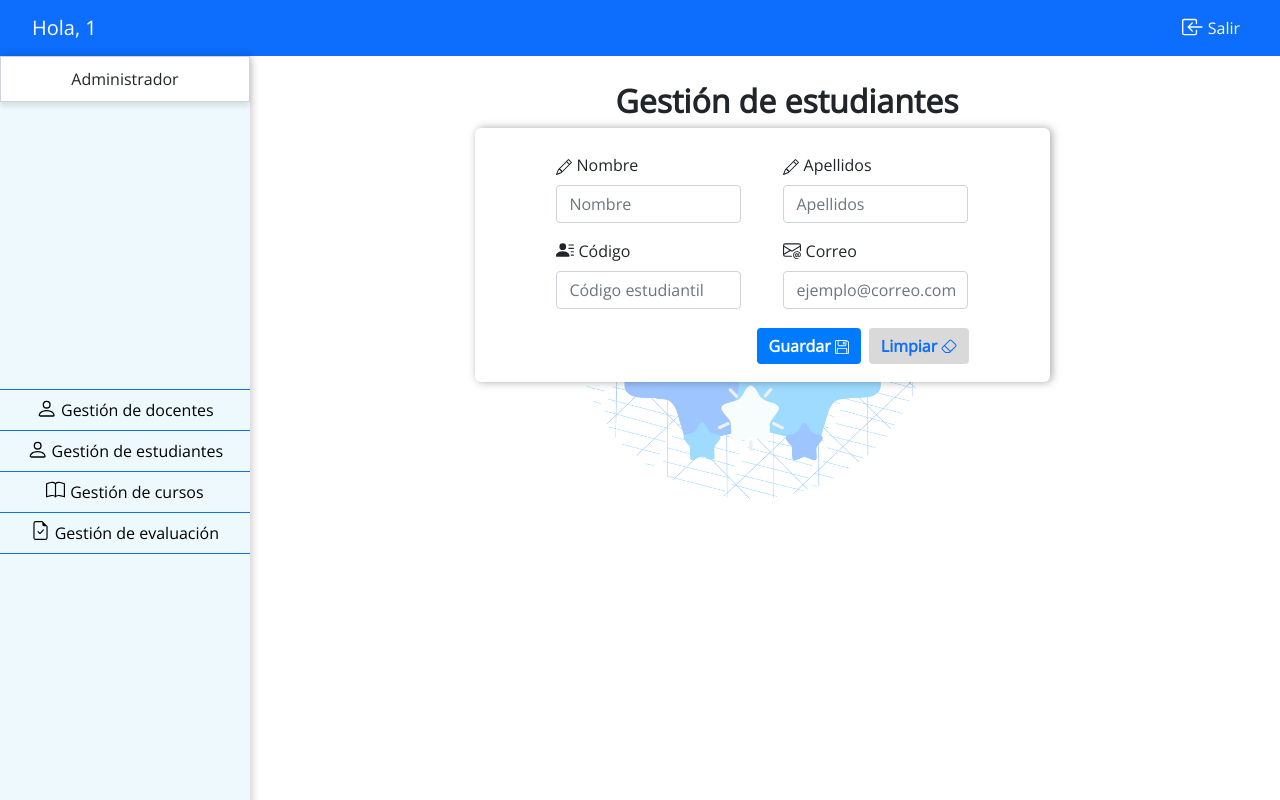
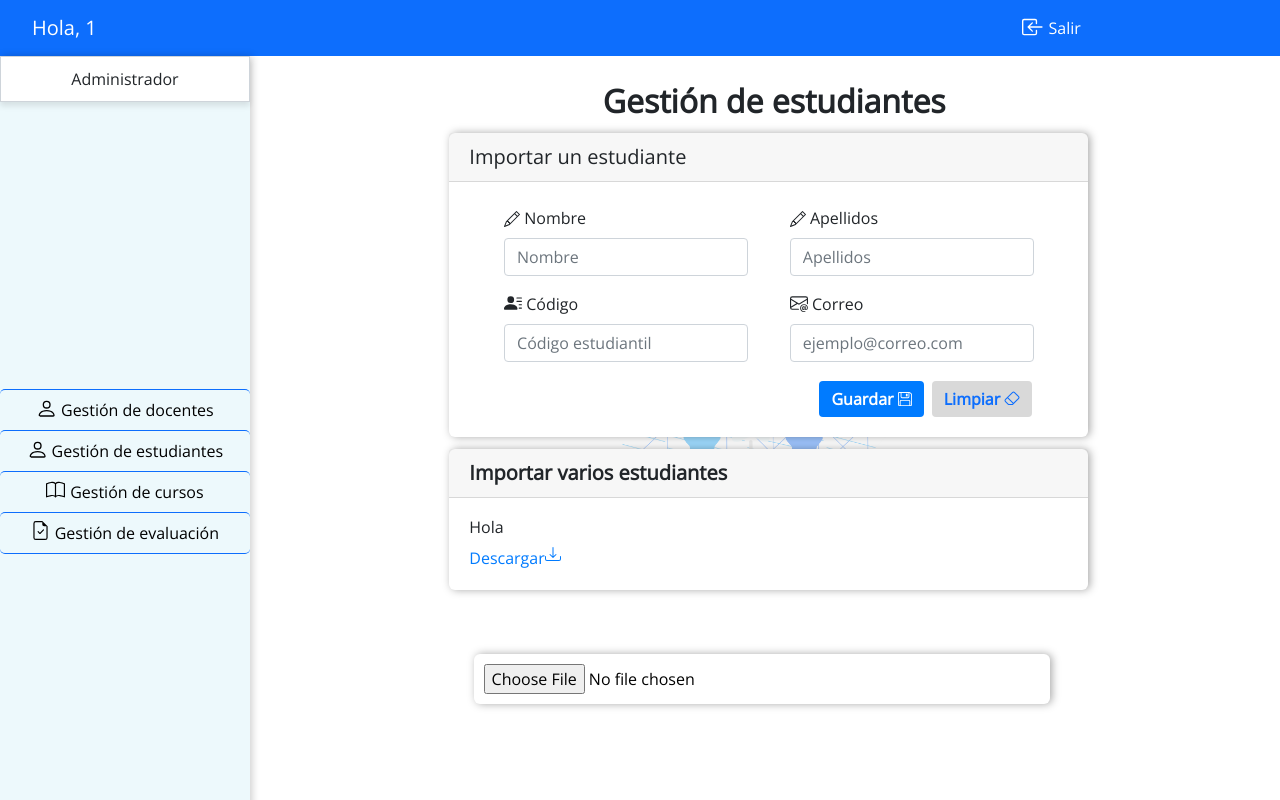
Before and after one commit to HenaoGiordy/team-eval, a Django app: page /administrador/gestion_de_estudiantes in a window 1280 px wide. Run offline with Django 5.2, Linux system fonts and the light colour scheme; a user stored in the database is signed in; tables that the repository leaves empty hold one stand-in row (values such as "Sample post"); some libraries are stand-ins or nearby versions.

Commit message:
Se añade el campo de subir un archivo local y el botón para descargar una plantilla

```diff
--- a/static/css/style.css
+++ b/static/css/style.css
@@ -1,4 +1,4 @@
-*{
+* {
     font-family: 'Open Sans', 'sans-serif';
     font-weight: 400;
     margin: 0;
@@ -6,7 +6,7 @@
 
 }
 
-.fondo{
+.fondo {
     background-repeat: no-repeat;
     background-image: url('/static/img/logoTeamEval.png');
     background-color: rgba(255, 255, 255, 0.6);
@@ -15,8 +15,8 @@
     background-position: 35em 9em;
 }
 
-.titulos{
- padding-left: 48%;
+.titulos {
+    padding-left: 47%;
     padding-top: 2%;
 }
 
@@ -28,31 +28,32 @@
     /* Establece la duración de la transición */
     transition: opacity 1s ease;
 }
+
 .alert.hide {
     /* Cambia la opacidad a 0 */
     opacity: 0;
 }
 
-.alert-modificador{
+.alert-modificador {
     top: 140px;
 }
 
 @media (max-height: 800px) {
-    .alert-modificador{
+    .alert-modificador {
         top: 20px;
     }
 }
 
-abbr{
+abbr {
     color: #f29900;
     font-size: 15px;
 }
 
-label:hover{
+label:hover {
     cursor: text;
 }
 
-.label-modifi{
+.label-modifi {
     position: relative;
     z-index: 1;
     top: -58px;
@@ -63,7 +64,7 @@ label:hover{
     color: #6a6f74;
 }
 
-input:focus ~ label{
+input:focus~label {
     color: #0a58ca;
 }
 
@@ -72,7 +73,7 @@ input:focus ~ label{
     box-shadow: none;
 }
 
-.form-control{
+.form-control {
     padding: 10px 0 10px 15px;
 }
 
@@ -81,18 +82,20 @@ input:focus ~ label{
 /* CSS CORRESPONDIENTE A LA SIDEBAR*/
 
 .cuadro-con-sombra {
-    position: relative; /* Para posicionar de forma relativa */
+    position: relative;
+    /* Para posicionar de forma relativa */
     padding: 10px;
     background-color: #ffffff;
     border: 1px solid #ced4da;
     box-shadow: 0 4px 6px rgba(0, 0, 0, 0.1);
-    z-index: 900; /* Ajusta el valor según sea necesario para que esté por encima de otros elementos */
+    z-index: 900;
+    /* Ajusta el valor según sea necesario para que esté por encima de otros elementos */
     width: 100%;
 }
 
-.sidebar-container{
+.sidebar-container {
     min-width: 250px;
-    position:fixed;
+    position: fixed;
     top: 56px;
     bottom: 0;
     width: 10%;
@@ -101,10 +104,11 @@ input:focus ~ label{
     flex-direction: column;
     justify-content: space-between;
     align-items: center;
-    box-shadow: 2px 0px 8px 0px rgba(0,0,0,0.20);
+    box-shadow: 2px 0px 8px 0px rgba(0, 0, 0, 0.20);
     background-color: #EDF9FC;
 }
-.sidebar-elementos{
+
+.sidebar-elementos {
     display: flex;
     flex-direction: column;
     align-items: center;
@@ -113,13 +117,13 @@ input:focus ~ label{
     padding-left: 0;
 }
 
-.item-sidebar{
+.item-sidebar {
     color: black;
     width: 70%;
     text-decoration: none;
 }
 
-.dropdown__list{
+.dropdown__list {
     list-style: none;
     display: flex;
     width: 100%;
@@ -130,13 +134,13 @@ input:focus ~ label{
 
 }
 
-.dropdown__link:hover{
+.dropdown__link:hover {
     background-color: #0da7fd;
     color: #ffffff;
     text-decoration: none;
 }
 
-.dropdown__link{
+.dropdown__link {
     position: relative;
     display: flex;
     width: 100%;
@@ -158,49 +162,50 @@ input:focus ~ label{
 
 /* CSS PARA LAS CARD DE LA LISTA DE CURSOS */
 
-.container--cursos{
+.container--cursos {
     margin-left: 300px;
     margin-right: 5%;
     border-radius: 10px;
     padding: 20px 0px;
     min-height: 500px;
-    box-shadow: 2px 0px 8px 0px rgba(0,0,0,0.34);
+    box-shadow: 2px 0px 8px 0px rgba(0, 0, 0, 0.34);
     display: flex;
     justify-content: center;
     flex-wrap: wrap;
 }
 
-.titulo-lista{
+.titulo-lista {
     margin-top: 50px;
     margin-left: 250px;
     margin-right: 5%;
     margin-bottom: 50px;
     font-weight: bold;
 }
-.card{
+
+.card {
     margin: 2% 2%;
     width: 250px;
-    box-shadow: 2px 0px 8px 0px rgba(0,0,0,0.34);
+    box-shadow: 2px 0px 8px 0px rgba(0, 0, 0, 0.34);
     height: 250px;
     align-items: center;
+}
 
-}
-.card-body{
+.card-body {
     display: flex;
     flex-direction: column;
     justify-content: center;
 
 }
 
-.boton-cursos{
+.boton-cursos {
     margin-bottom: 8px;
-    width: 70%;
+    width: 20%;
 }
 
 /* END CSS PARA LAS CARD DE LA LISTA DE CURSOS */
 
 /* CSS PARA LA VISTA DE CADA CURSO Y CALIFICAR ESTUDIANTES */
-.container--evaluacion--curso{
+.container--evaluacion--curso {
     margin-left: 300px;
     margin-right: 5%;
     margin-top: 50px;
@@ -211,21 +216,23 @@ input:focus ~ label{
     align-items: center;
 }
 
-.asignatura-volveratras{
+.asignatura-volveratras {
     display: flex;
-    width: 100%;justify-content: center;
+    width: 100%;
+    justify-content: center;
 }
 
-.contenedor-back-bottom{
+.contenedor-back-bottom {
     align-items: center;
     display: flex;
 }
-.contenedor-titulos{
+
+.contenedor-titulos {
     width: fit-content;
     text-align: center;
 }
 
-.container--estudiantes{
+.container--estudiantes {
     margin-left: 300px;
     margin-right: 5%;
     margin-top: 50px;
@@ -235,45 +242,74 @@ margin-left: 300px;
     align-items: center;
     flex-wrap: wrap;
 }
-.item--logout{
+
+.item--logout {
     display: flex;
     align-items: center;
 }
 
-.alert-modificador-curso{
+.alert-modificador-curso {
     top: 50PX;
 }
+
 /* END CSS PARA LA VISTA DE CADA CURSO Y CALIFICAR ESTUDIANTES */
 
 
 /* VISTAS ADMINS --GESTION-ESTUDIANTES */
 
-.container__admin{
+.container__admin {
     margin-left: 2px;
 }
 
-.carda-estudiantes {
-    box-shadow: 2px 0px 8px 0px rgba(0,0,0,0.34);
-    width: 45%;
-    margin-left: 37%;
+.card-estud {
+    margin: 1% 35%;
+    width: 50%;
+    box-shadow: 2px 0px 8px 0px rgba(0, 0, 0, 0.34);
+    align-items: center;
+    border-radius: 6px;
     background-color: #ffffff;
-    border-radius: 6px;
-    padding-top: 2%;
 }
 
 .botones {
     display: flex;
     justify-content: flex-end;
     padding-top: 0.5%;
-    margin-right: 14%;
-    padding-bottom: 3%;
+    margin-right: 6%;
+}
+
+.area-seleccionar {
+    display: flex-end;
+    justify-content: center;
+    align-items: center;
+    background-color: white;
+    color: black;
+    padding: 10px;
+    border-radius: 6px;
+    box-shadow: 2px 0px 8px 0px rgba(0, 0, 0, 0.34);
+    max-width: 45%;
+    margin-left: 37%;
+    margin-top: 5%;
+}
+
+
+a {
+    background-color: #007bff;
+    color: black;
+    text-decoration: none;
+    border-radius: 5px;
+    display: flex;
+    width: 20%;
+}
+
+a:hover {
+    background-color: #6a6f74;
 }
 
 /* END CSS VISTA ADMINS GESTIÓN-DE-ESTUDIANTES*/
 
 /* CSS VISTA ADMINS GESTIÓN-DE-DOCENTES*/
 .carda-docentes {
-    box-shadow: 2px 0px 8px 0px rgba(0,0,0,0.34);
+    box-shadow: 2px 0px 8px 0px rgba(0, 0, 0, 0.34);
     width: 45%;
     margin-left: 37%;
     background-color: #ffffff;
@@ -286,27 +322,28 @@ input[type=number]::-webkit-outer-spin-button {
     -webkit-appearance: none;
     margin: 0;
 }
+
 input[type=number] {
     -moz-appearance: textfield;
 }
 
 /* CSS VISTA ADMINS GESTIÓN-DE-CURSOS*/
 .carda-cursos {
-    box-shadow: 2px 0px 8px 0px rgba(0,0,0,0.34);
+    box-shadow: 2px 0px 8px 0px rgba(0, 0, 0, 0.34);
     width: 45%;
     margin-left: 37%;
     background-color: #ffffff;
     border-radius: 6px;
     padding-top: 2%;
 }
+
 .btn-search {
-    width: 88%;
-    height: 50%;
+    width: 30px;
+    height: 30px;
     border-radius: 50%;
     background-color: #0D6EFD;
-    color: #0D6EFD;
     border: none;
-    box-shadow: 0px 0px 5px 0px rgba(0,0,0,0.5);
+    box-shadow: 0px 0px 5px 0px rgba(0, 0, 0, 0.5);
 }
 
 .btn-search:hover {
--- a/templates/administrador/administrador.html
+++ b/templates/administrador/administrador.html
@@ -7,8 +7,7 @@
     <link href="https://cdn.jsdelivr.net/npm/bootstrap@5.3.3/dist/css/bootstrap.min.css" rel="stylesheet" integrity="sha384-QWTKZyjpPEjISv5WaRU9OFeRpok6YctnYmDr5pNlyT2bRjXh0JMhjY6hW+ALEwIH" crossorigin="anonymous">
     <link rel="preconnect" href="https://fonts.googleapis.com">
     <link rel="preconnect" href="https://fonts.gstatic.com" crossorigin>
-    <link href="https://fonts.googleapis.com/icon?family=Material+Icons"
-      rel="stylesheet">
+    <link href="https://fonts.googleapis.com/icon?family=Material+Icons" rel="stylesheet">
     <link href="https://fonts.googleapis.com/css2?family=Open+Sans:ital@0;1&display=swap" rel="stylesheet">
     <link rel="stylesheet" type="text/css" href="{% static 'css/style.css' %}">
     <link rel="stylesheet" href="https://stackpath.bootstrapcdn.com/bootstrap/4.3.1/css/bootstrap.min.css">
--- a/templates/administrador/gestion-de-docentes.html
+++ b/templates/administrador/gestion-de-docentes.html
@@ -40,13 +40,13 @@
                         <path d="M2 2a2 2 0 0 0-2 2v8a2 2 0 0 0 2 2h12a2 2 0 0 0 2-2V4a2 2 0 0 0-2-2zM1 4a1 1 0 0 1 1-1h12a1 1 0 0 1 1 1v8a1 1 0 0 1-1 1H8.96q.04-.245.04-.5C9 10.567 7.21 9 5 9c-2.086 0-3.8 1.398-3.984 3.181A1 1 0 0 1 1 12z"/>
                       </svg>
                     <label for="documento">Documento</label>
-                    <input type="number" name="documento" class="form-control" id="id" placeholder="No. Documento" min="1" required>
+                    <input type="number" name="documento" class="form-control" id="documento" placeholder="No. Documento" min="1" required>
                 </div>
                 <div class="form-group col-md-4 mx-3">
                     <svg xmlns="http://www.w3.org/2000/svg" width="18" height="18" fill="currentColor" class="bi bi-envelope-at" viewBox="0 0 16 16" style="vertical-align: -2px;">
                         <path d="M2 2a2 2 0 0 0-2 2v8.01A2 2 0 0 0 2 14h5.5a.5.5 0 0 0 0-1H2a1 1 0 0 1-.966-.741l5.64-3.471L8 9.583l7-4.2V8.5a.5.5 0 0 0 1 0V4a2 2 0 0 0-2-2zm3.708 6.208L1 11.105V5.383zM1 4.217V4a1 1 0 0 1 1-1h12a1 1 0 0 1 1 1v.217l-7 4.2z"/>
                         <path d="M14.247 14.269c1.01 0 1.587-.857 1.587-2.025v-.21C15.834 10.43 14.64 9 12.52 9h-.035C10.42 9 9 10.36 9 12.432v.214C9 14.82 10.438 16 12.358 16h.044c.594 0 1.018-.074 1.237-.175v-.73c-.245.11-.673.18-1.18.18h-.044c-1.334 0-2.571-.788-2.571-2.655v-.157c0-1.657 1.058-2.724 2.64-2.724h.04c1.535 0 2.484 1.05 2.484 2.326v.118c0 .975-.324 1.39-.639 1.39-.232 0-.41-.148-.41-.42v-2.19h-.906v.569h-.03c-.084-.298-.368-.63-.954-.63-.778 0-1.259.555-1.259 1.4v.528c0 .892.49 1.434 1.26 1.434.471 0 .896-.227 1.014-.643h.043c.118.42.617.648 1.12.648m-2.453-1.588v-.227c0-.546.227-.791.573-.791.297 0 .572.192.572.708v.367c0 .573-.253.744-.564.744-.354 0-.581-.215-.581-.8Z"/>
-                      </svg>
+                    </svg>
                     <label for="email">Correo</label>
                     <input type="email" name="email" class="form-control" id="email" placeholder="ejemplo@correo.com" required>
                 </div>
--- a/templates/administrador/gestion-de-estudiantes.html
+++ b/templates/administrador/gestion-de-estudiantes.html
@@ -1,20 +1,22 @@
 {% extends 'administrador/administrador.html'%}
 {%load static%}
 {% block content %}
-<div  class="container__admin">
+<div  class="container__admin ">
     <h2 class="titulos"><b>Gestión de estudiantes</b></h2>
-    <div class="carda-estudiantes">
+    <div class="card-estud">
+        <h5 class="card-header">Importar un estudiante</h5>
+        <div class="card-body">
         <form>
             <!-- Grupo de nombres y apellidos -->
-            <div class="form-row justify-content-center">
-                <div class="form-group col-md-4 mx-3">
+            <div class="form-row justify-content-center mt-1">
+                <div class="form-group col-md-5 mx-3">
                     <svg xmlns="http://www.w3.org/2000/svg" width="16" height="16" fill="currentColor" class="bi bi-pencil" viewBox="0 0 16 16">
                         <path d="M12.146.146a.5.5 0 0 1 .708 0l3 3a.5.5 0 0 1 0 .708l-10 10a.5.5 0 0 1-.168.11l-5 2a.5.5 0 0 1-.65-.65l2-5a.5.5 0 0 1 .11-.168zM11.207 2.5 13.5 4.793 14.793 3.5 12.5 1.207zm1.586 3L10.5 3.207 4 9.707V10h.5a.5.5 0 0 1 .5.5v.5h.5a.5.5 0 0 1 .5.5v.5h.293zm-9.761 5.175-.106.106-1.528 3.821 3.821-1.528.106-.106A.5.5 0 0 1 5 12.5V12h-.5a.5.5 0 0 1-.5-.5V11h-.5a.5.5 0 0 1-.468-.325"/>
                     </svg>
                     <label for="nombres">Nombre</label>
                     <input type="text" class="form-control" id="nombres" placeholder="Nombre">
                 </div>
-                <div class="form-group col-md-4 mx-3">
+                <div class="form-group col-md-5 mx-3">
                     <svg xmlns="http://www.w3.org/2000/svg" width="16" height="16" fill="currentColor" class="bi bi-pencil" viewBox="0 0 16 16">
                         <path d="M12.146.146a.5.5 0 0 1 .708 0l3 3a.5.5 0 0 1 0 .708l-10 10a.5.5 0 0 1-.168.11l-5 2a.5.5 0 0 1-.65-.65l2-5a.5.5 0 0 1 .11-.168zM11.207 2.5 13.5 4.793 14.793 3.5 12.5 1.207zm1.586 3L10.5 3.207 4 9.707V10h.5a.5.5 0 0 1 .5.5v.5h.5a.5.5 0 0 1 .5.5v.5h.293zm-9.761 5.175-.106.106-1.528 3.821 3.821-1.528.106-.106A.5.5 0 0 1 5 12.5V12h-.5a.5.5 0 0 1-.5-.5V11h-.5a.5.5 0 0 1-.468-.325"/>
                     </svg>
@@ -25,14 +27,14 @@
 
             <!-- Grupo de código y correo -->
             <div class="form-row justify-content-center">
-                <div class="form-group col-md-4 mx-3">
+                <div class="form-group col-md-5 mx-3">
                     <svg xmlns="http://www.w3.org/2000/svg" width="18" height="18" fill="currentColor" class="bi bi-person-lines-fill" viewBox="0 0 16 16" style="vertical-align: -2px;">
                         <path d="M6 8a3 3 0 1 0 0-6 3 3 0 0 0 0 6m-5 6s-1 0-1-1 1-4 6-4 6 3 6 4-1 1-1 1zM11 3.5a.5.5 0 0 1 .5-.5h4a.5.5 0 0 1 0 1h-4a.5.5 0 0 1-.5-.5m.5 2.5a.5.5 0 0 0 0 1h4a.5.5 0 0 0 0-1zm2 3a.5.5 0 0 0 0 1h2a.5.5 0 0 0 0-1zm0 3a.5.5 0 0 0 0 1h2a.5.5 0 0 0 0-1z"/>
                     </svg>
-                    <label for="codigo">Código</label>
-                    <input type="text" class="form-control" id="codigo" placeholder="Código estudiantil">
+                    <label for="codigo-estudiantil">Código</label>
+                    <input type="text" class="form-control" id="codigo-estudiantil" placeholder="Código estudiantil">
                 </div>
-                <div class="form-group col-md-4 mx-3">
+                <div class="form-group col-md-5 mx-3">
                     <svg xmlns="http://www.w3.org/2000/svg" width="18" height="18" fill="currentColor" class="bi bi-envelope-at" viewBox="0 0 16 16" style="vertical-align: -2px;">
                         <path d="M2 2a2 2 0 0 0-2 2v8.01A2 2 0 0 0 2 14h5.5a.5.5 0 0 0 0-1H2a1 1 0 0 1-.966-.741l5.64-3.471L8 9.583l7-4.2V8.5a.5.5 0 0 0 1 0V4a2 2 0 0 0-2-2zm3.708 6.208L1 11.105V5.383zM1 4.217V4a1 1 0 0 1 1-1h12a1 1 0 0 1 1 1v.217l-7 4.2z"/>
                         <path d="M14.247 14.269c1.01 0 1.587-.857 1.587-2.025v-.21C15.834 10.43 14.64 9 12.52 9h-.035C10.42 9 9 10.36 9 12.432v.214C9 14.82 10.438 16 12.358 16h.044c.594 0 1.018-.074 1.237-.175v-.73c-.245.11-.673.18-1.18.18h-.044c-1.334 0-2.571-.788-2.571-2.655v-.157c0-1.657 1.058-2.724 2.64-2.724h.04c1.535 0 2.484 1.05 2.484 2.326v.118c0 .975-.324 1.39-.639 1.39-.232 0-.41-.148-.41-.42v-2.19h-.906v.569h-.03c-.084-.298-.368-.63-.954-.63-.778 0-1.259.555-1.259 1.4v.528c0 .892.49 1.434 1.26 1.434.471 0 .896-.227 1.014-.643h.043c.118.42.617.648 1.12.648m-2.453-1.588v-.227c0-.546.227-.791.573-.791.297 0 .572.192.572.708v.367c0 .573-.253.744-.564.744-.354 0-.581-.215-.581-.8Z"/>
@@ -59,6 +61,29 @@
                 </button>
             </div>
         </form>
+        </div>
+    </div>
+
+    <!-- Plantilla -->
+    <div class="card-estud">
+        <h5 class="card-header"><b>Importar varios estudiantes</b></h5>
+        <div class="card-body">
+            <h6>Hola</h6>
+                <a href="/static/img/logoTeamEval.png" download>Descargar
+                    <svg xmlns="http://www.w3.org/2000/svg" width="16" height="16" fill="currentColor" class="bi bi-download" viewBox="0 0 16 16">
+                        <path d="M.5 9.9a.5.5 0 0 1 .5.5v2.5a1 1 0 0 0 1 1h12a1 1 0 0 0 1-1v-2.5a.5.5 0 0 1 1 0v2.5a2 2 0 0 1-2 2H2a2 2 0 0 1-2-2v-2.5a.5.5 0 0 1 .5-.5"/>
+                        <path d="M7.646 11.854a.5.5 0 0 0 .708 0l3-3a.5.5 0 0 0-.708-.708L8.5 10.293V1.5a.5.5 0 0 0-1 0v8.793L5.354 8.146a.5.5 0 1 0-.708.708z"/>
+                    </svg>
+                </a>
+            </div>
+        </div>
+    </div>
+
+    <!-- Campo para seleccionar un archivo local -->
+    <div class="area-seleccionar">
+        <input type="file" id="fileInput" accept=".txt, .pdf, .doc"> <!-- Input para seleccionar el archivo -->
+        <div class="filePreview" id="filePreview"> <!-- Contenedor para mostrar el nombre del archivo -->
+        </div>
     </div>
 </div>
 {% endblock %}
--- a/templates/administrador/gestion_de_cursos.html
+++ b/templates/administrador/gestion_de_cursos.html
@@ -50,7 +50,6 @@
                         </div>
                     </div>
 
-
             <div class="form-row justify-content-center">
                 <div class="form-group col-md-3 mx-1">
                     <svg xmlns="http://www.w3.org/2000/svg" width="18" height="18" fill="currentColor" class="bi bi-person-vcard" viewBox="0 0 16 16" style="vertical-align: -2px;">
@@ -58,9 +57,9 @@
                         <path d="M2 2a2 2 0 0 0-2 2v8a2 2 0 0 0 2 2h12a2 2 0 0 0 2-2V4a2 2 0 0 0-2-2zM1 4a1 1 0 0 1 1-1h12a1 1 0 0 1 1 1v8a1 1 0 0 1-1 1H8.96q.04-.245.04-.5C9 10.567 7.21 9 5 9c-2.086 0-3.8 1.398-3.984 3.181A1 1 0 0 1 1 12z"/>
                     </svg>
                     <label for="codigo-docente">Código docente</label>
-                    <input type="text" class="form-control" id="codigo-docente" placeholder="Código docente">
+                    <input type="number" class="form-control" id="codigo-docente" placeholder="Código docente">
                 </div>
-                <div class="form-group col-md-1">
+                <div class="col-md-1">
                     <button class="btn-search">
                         <svg xmlns="http://www.w3.org/2000/svg" width="16" height="16" fill="white" class="bi bi-search" viewBox="0 0 16 16">
                             <path d="M11.742 10.344a6.5 6.5 0 1 0-1.397 1.398h-.001q.044.06.098.115l3.85 3.85a1 1 0 0 0 1.415-1.414l-3.85-3.85a1 1 0 0 0-.115-.1zM12 6.5a5.5 5.5 0 1 1-11 0 5.5 5.5 0 0 1 11 0"/>
--- a/templates/administrador/gestion_de_evaluacion.html
+++ b/templates/administrador/gestion_de_evaluacion.html
@@ -2,7 +2,7 @@
 {%load static%}
 {% block content %}
     <div class="container__admin">
-        <h1 class="text-center">Gestión de evaluación</h1>
+        <h2 class="titulos"><b>Creación de rúbrica</b></h2>
     </div>
 
 {% endblock %}
```
Lines whose indentation alone changed are shown as unchanged.
